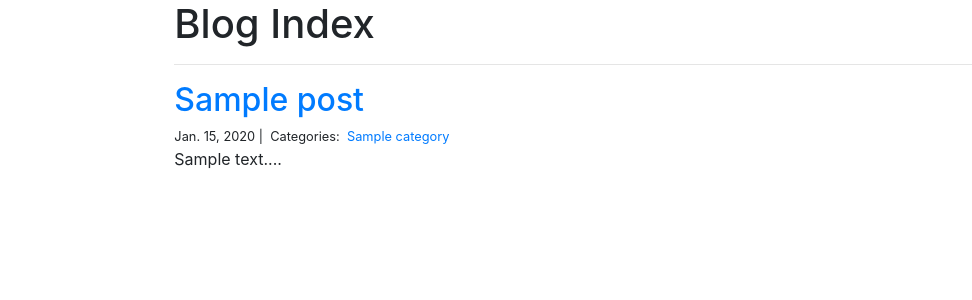
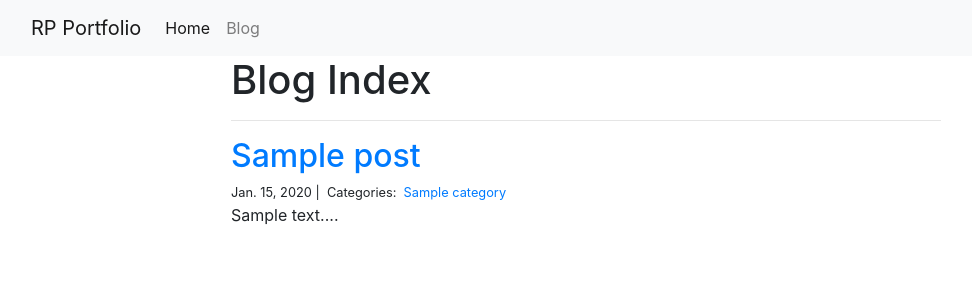
Before and after one commit to ivy-dawson/websitev1, a Django app: page /blog/ in a window 1280 px wide. Shown: the top 300 px of the page, without its empty margins (54-1026 px from the left). Run offline with Django 3.2, Linux system fonts and the light colour scheme; tables that the repository leaves empty hold one stand-in row (values such as "Sample post"); some libraries are stand-ins or nearby versions.

Commit message:
changed base template

```diff
--- a/untitled2/templates/base.html
+++ b/untitled2/templates/base.html
@@ -1,6 +1,30 @@
 <link rel="stylesheet" href="https://stackpath.bootstrapcdn.com/bootstrap/4.1.3/css/bootstrap.min.css" integrity="sha384-MCw98/SFnGE8fJT3GXwEOngsV7Zt27NXFoaoApmYm81iuXoPkFOJwJ8ERdknLPMO" crossorigin="anonymous">
 
+<nav class="navbar navbar-expand-lg navbar-light bg-light">
+    <div class="container">
+        <a class="navbar-brand" href="{% url 'project_index' %}">RP Portfolio</a>
+        <button class="navbar-toggler" type="button" data-toggle="collapse" data-target="#navbarSupportedContent" aria-controls="navbarSupportedContent" aria-expanded="false" aria-label="Toggle navigation">
+          <span class="navbar-toggler-icon"></span>
+        </button>
+
+        <div class="collapse navbar-collapse" id="navbarSupportedContent">
+          <ul class="navbar-nav mr-auto">
+            <li class="nav-item active">
+              <a class="nav-link" href="{% url 'project_index' %}">Home</a>
+            </li>
+            <li class="nav-item">
+              <a class="nav-link" href="{% url 'blog_index' %}">Blog</a>
+            </li>
+          </ul>
+        </div>
+    </div>
+
+</nav>
+
+
+<div class="container">
 {% block page_content %}{% endblock %}
+</div>
 
 <script src="https://code.jquery.com/jquery-3.3.1.slim.min.js" integrity="sha384-q8i/X+965DzO0rT7abK41JStQIAqVgRVzpbzo5smXKp4YfRvH+8abtTE1Pi6jizo" crossorigin="anonymous"></script>
 <script src="https://cdnjs.cloudflare.com/ajax/libs/popper.js/1.14.3/umd/popper.min.js" integrity="sha384-ZMP7rVo3mIykV+2+9J3UJ46jBk0WLaUAdn689aCwoqbBJiSnjAK/l8WvCWPIPm49" crossorigin="anonymous"></script>
```
